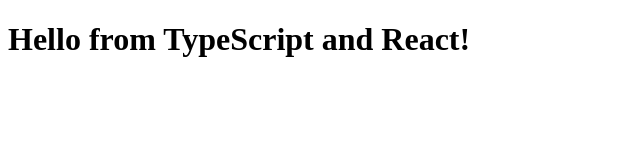
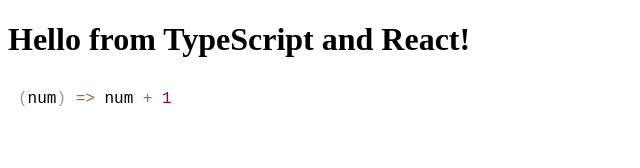
Before and after one commit to diskshima/fl2ts-web, a React app: page / in a window 1280 px wide. Shown: the top 168 px of the page, without its empty margins (0-640 px from the left). Built offline with nearby package versions, Linux system fonts and the light colour scheme.

Commit message:
Add code editor and syntax highlight

```diff
--- a/index.html
+++ b/index.html
@@ -3,9 +3,10 @@
   <head>
     <meta charset="UTF-8" />
     <title>Hello React!</title>
+    <link href="./node_modules/prismjs/themes/prism.css" rel="stylesheet" />
   </head>
   <body>
-        <div id="example"></div>
+    <div id="app"></div>
 
     <!-- Dependencies -->
     <script src="./node_modules/react/umd/react.development.js"></script>
--- a/package.json
+++ b/package.json
@@ -23,5 +23,10 @@
     "typescript": "^3.3.3333",
     "webpack": "^4.29.6",
     "webpack-cli": "^3.2.3"
+  },
+  "dependencies": {
+    "@types/prismjs": "^1.9.1",
+    "prismjs": "^1.15.0",
+    "react-simple-code-editor": "^0.9.3"
   }
 }
--- /dev/null
+++ b/src/components/App.tsx
@@ -0,0 +1,25 @@
+import * as React from 'react';
+import Editor from 'react-simple-code-editor';
+import * as Prism from 'prismjs';
+
+const initialCode = '(num) => num + 1';
+
+export class App extends React.Component {
+  state = { code: initialCode };
+
+  render() {
+    return (
+      <Editor
+        value={this.state.code}
+        onValueChange={(code: string) => this.setState({ code })}
+        highlight={(code: string) =>
+          Prism.highlight(code, Prism.languages.javascript)
+        }
+        padding={10}
+        style={{
+          fontFamily: '"Fira code", "Fira Mono", monospace',
+          // fontSize: 12,
+        }}
+      />);
+  }
+}
--- a/src/index.tsx
+++ b/src/index.tsx
@@ -2,8 +2,12 @@
 import * as ReactDOM from 'react-dom';
 
 import { Hello } from './components/Hello';
+import { App } from './components/App';
 
 ReactDOM.render(
-  <Hello compiler="TypeScript" framework="React" />,
-  document.getElementById("example")
+  <div>
+    <Hello compiler="TypeScript" framework="React" />
+    <App />
+  </div>,
+  document.getElementById("app")
 );
```
Also changed, not shown: src/global.d.ts (added), 1 other file (tests, documents, lock files or other folders). Lines whose indentation alone changed are shown as unchanged.
